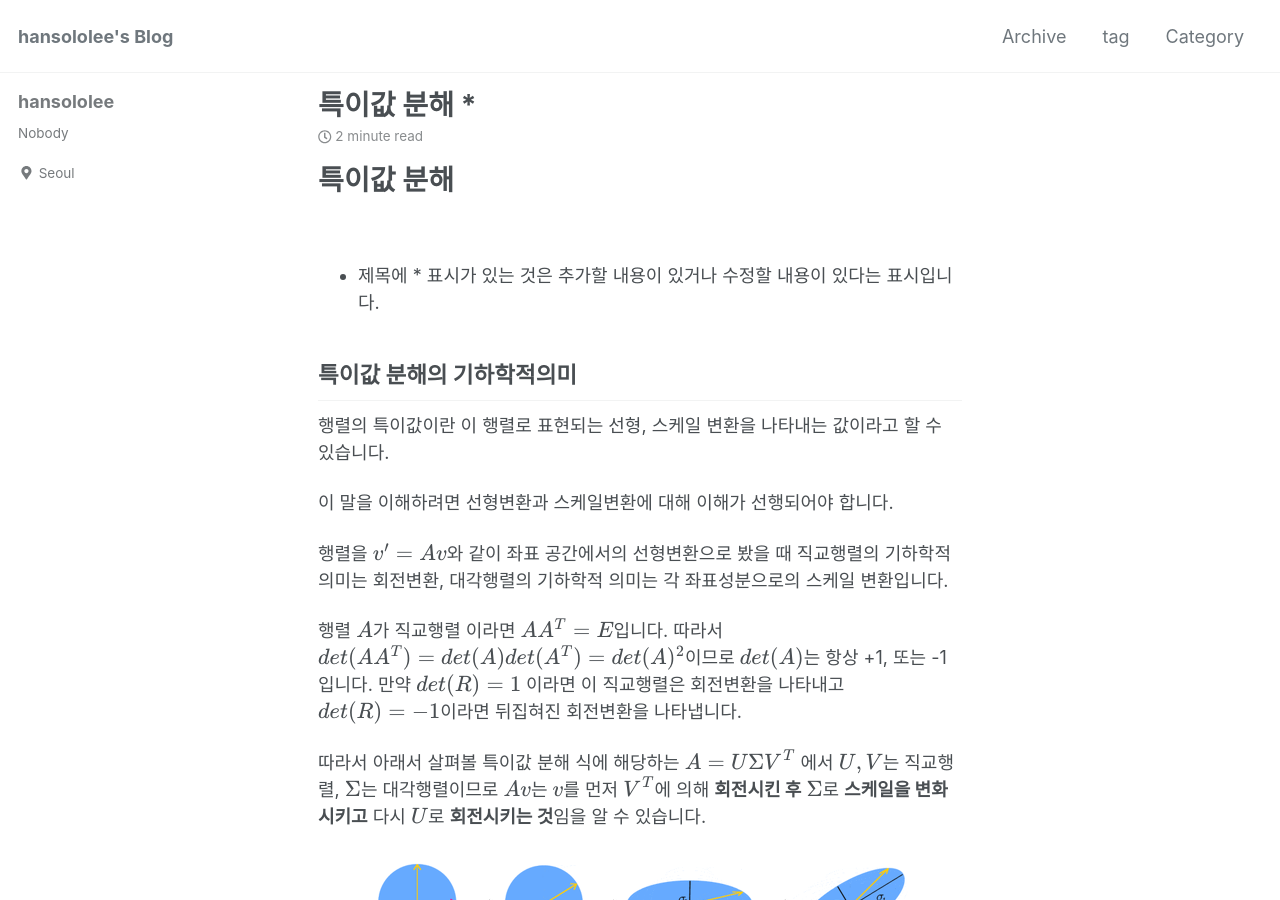
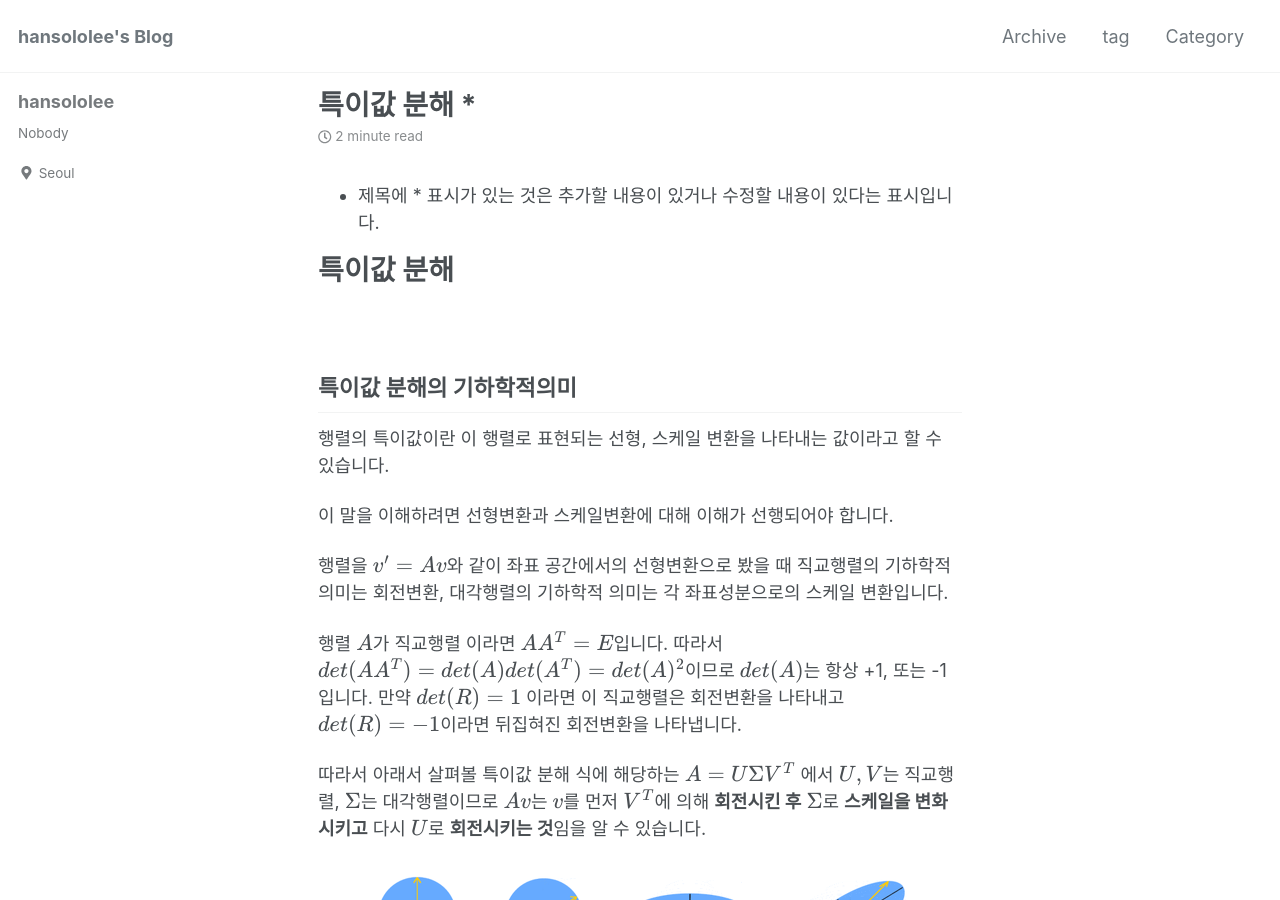
Before and after one commit to arisongha/hansololee.github.io, a Jekyll site: the page built from _posts/2019-01-15-svd.md, in a window 1280 px wide and 900 px high. Built offline with Jekyll 4.4.1, drawn with Linux system fonts in a browser that asks for light colours; cached includes are drawn as plain includes; nearby versions of some CDN libraries; formulas are drawn with MathJax 3.

Commit message:
Update 2019-01-15-svd.md

```diff
--- a/_posts/2019-01-15-svd.md
+++ b/_posts/2019-01-15-svd.md
@@ -6,11 +6,10 @@ tags:
 categories:
   - LinearAlgebra
 ---
-
+- 제목에 * 표시가 있는 것은 추가할 내용이 있거나 수정할 내용이 있다는 표시입니다.
 
 # 특이값 분해
 <br/>
-- 제목에 * 표시가 있는 것은 추가할 내용이 있거나 수정할 내용이 있다는 표시입니다.
 
 ## 특이값 분해의 기하학적의미
 
```
